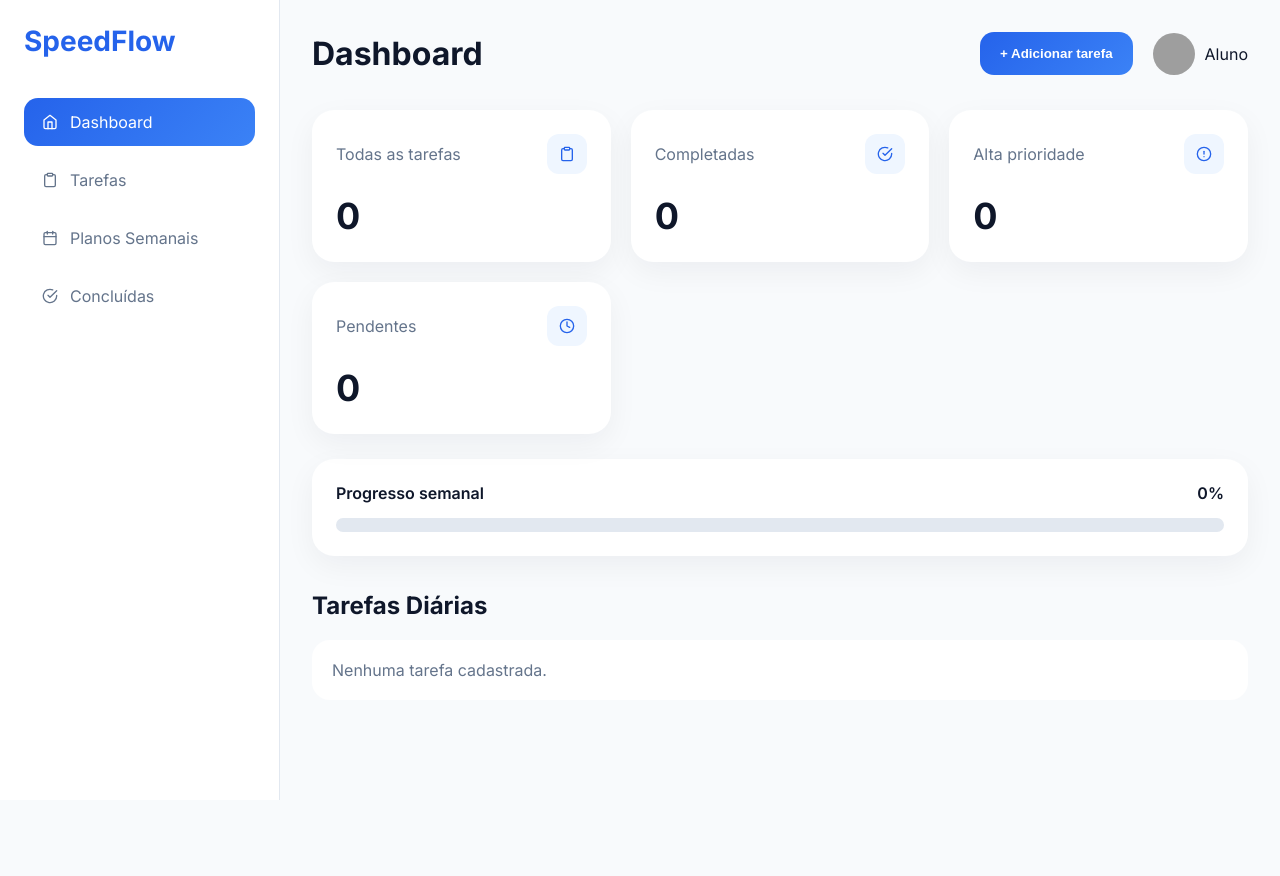
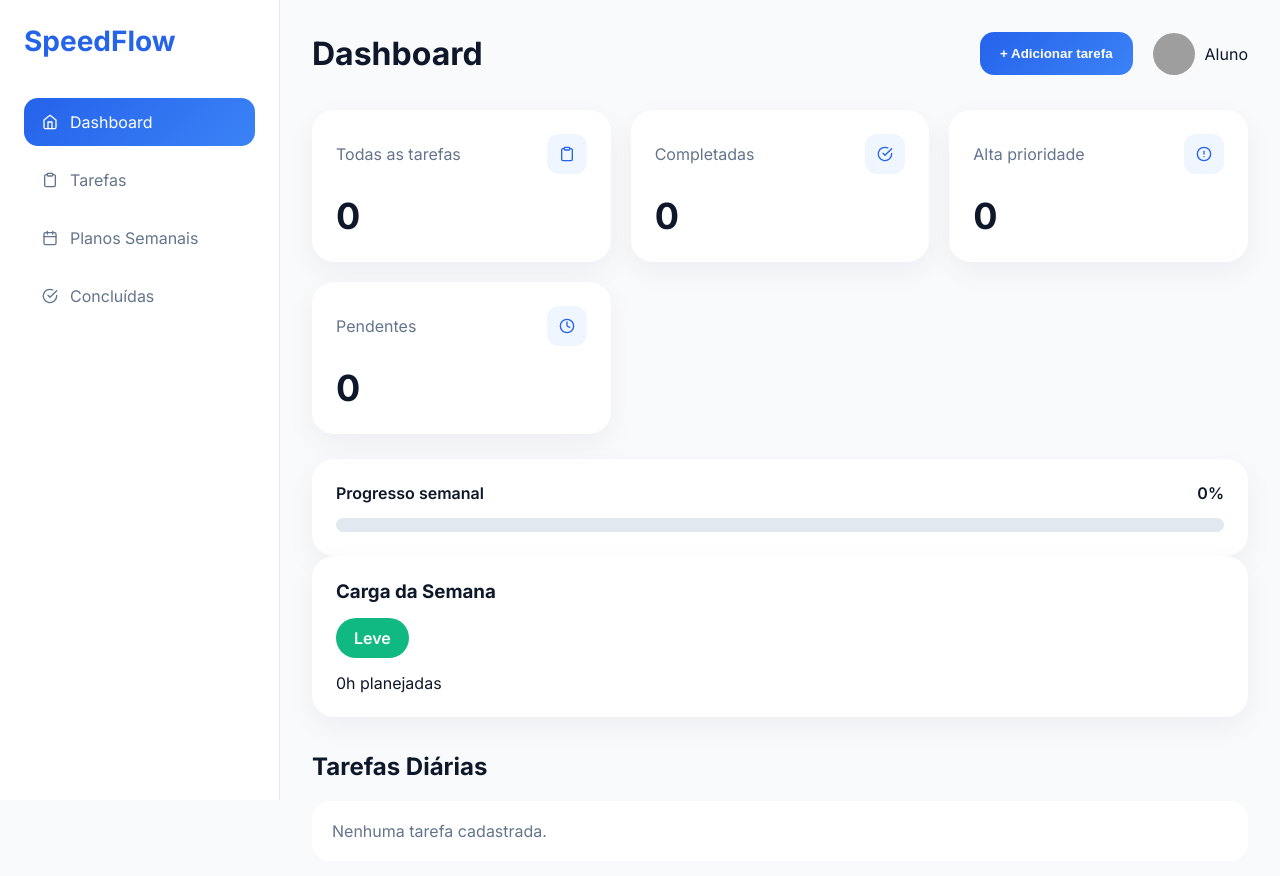
Before and after one commit to Lvmonegatto/Projeto-Front-End, a React (Vite) app: page / in a window 1280 px wide. Shown: the top 876 px of the page. Before the commit the page ends 800 px from the top, so only its background shows below. Built offline with nearby package versions, Linux system fonts and the light colour scheme; grey boxes are pictures that could not be loaded.

Commit message:
feat: Adicionado o indicador de sobrecarga

```diff
--- /dev/null
+++ b/src/components/WorkloadCard.jsx
@@ -0,0 +1,46 @@
+import "../styles/workloadcard.css";
+
+export default function WorkloadCard({ horas }) {
+
+  /**
+   * Determina o nível de carga semanal
+   * baseado na soma das horas planejadas.
+   */
+  function calcularCarga() {
+
+    if (horas <= 10) {
+      return {
+        status: "Leve",
+        cor: "leve"
+      };
+    }
+
+    if (horas <= 20) {
+      return {
+        status: "Moderada",
+        cor: "moderada"
+      };
+    }
+
+    return {
+      status: "Alta",
+      cor: "alta"
+    };
+  }
+
+  const carga = calcularCarga();
+
+  return (
+    <div className="workload-card">
+
+      <h3>Carga da Semana</h3>
+
+      <div className={`status ${carga.cor}`}>
+        {carga.status}
+      </div>
+
+      <p>{horas}h planejadas</p>
+
+    </div>
+  );
+}
--- a/src/pages/Dashboard.jsx
+++ b/src/pages/Dashboard.jsx
@@ -3,6 +3,7 @@ import Header from "../components/Header";
 import StatsCard from "../components/StatsCard";
 import ProgressBar from "../components/ProgressBar";
 import TaskCard from "../components/TaskCard";
+import WorkloadCard from "../components/WorkloadCard";
 
 import { useTasks } from "../context/TaskContext";
 
@@ -44,7 +45,19 @@ const tarefasOrdenadas = [...tasks].sort(
     total > 0
       ? Math.round((concluidas / total) * 100)
       : 0;
+    /**
+ * Soma todas as horas cadastradas.
+ * Exemplo:
+ * "2" -> 2
+ * "4" -> 4
+ */
+const horasTotais = tasks.reduce((acc, task) => {
 
+  const horas = parseInt(task.tempo) || 0;
+
+  return acc + horas;
+
+}, 0);
   return (
     <div className="layout">
       <Sidebar />
@@ -79,6 +92,7 @@ const tarefasOrdenadas = [...tasks].sort(
         </div>
 
         <ProgressBar porcentagem={progresso} />
+        <WorkloadCard horas={horasTotais} />
 
         <section className="dashboard-tasks">
           <h2>Tarefas Diárias</h2>
--- /dev/null
+++ b/src/styles/workloadcard.css
@@ -0,0 +1,38 @@
+.workload-card{
+  background:white;
+  padding:24px;
+  border-radius:22px;
+
+  box-shadow:
+    0 10px 30px rgba(15,23,42,.05);
+}
+
+.workload-card h3{
+  margin-bottom:15px;
+}
+
+.status{
+  width:fit-content;
+
+  padding:10px 18px;
+
+  border-radius:999px;
+
+  color:white;
+
+  font-weight:600;
+
+  margin-bottom:15px;
+}
+
+.leve{
+  background:#10b981;
+}
+
+.moderada{
+  background:#f59e0b;
+}
+
+.alta{
+  background:#ef4444;
+}
```
